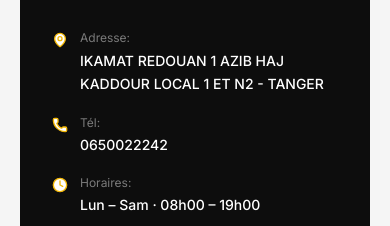
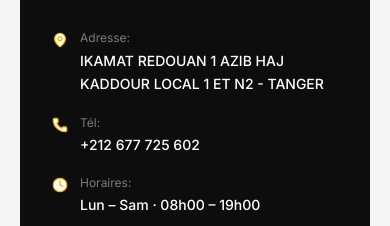
Before and after one commit to nounrr/boukirEcom, a Next.js app: page /fr in a window 390 px wide. Shown: the part 7760-7986 px from the top of the page. Built offline with nearby package versions, Linux system fonts and the light colour scheme; no server answers.

Commit message:
Met à jour le téléphone et WhatsApp du site Boukir Diamond

```diff
--- a/app/[locale]/(shop)/contact/page.tsx
+++ b/app/[locale]/(shop)/contact/page.tsx
@@ -14,10 +14,10 @@ const DEFAULT_SELLER = {
   name: 'BOUKIR DIAMOND',
   subtitle: 'CONSTRUCTION STORE',
   activity: 'Vente de Matériaux de Construction céramique, et de Marbre',
-  phones: 'GSM / WhatsApp : 06 50 02 22 42',
+  phones: 'GSM / WhatsApp : +212 677 725 602',
   address: 'IKAMAT REDOUAN 1 AZIB HAJ KADDOUR LOCAL 1 ET N2 - TANGER',
   email: 'boukir.diamond23@gmail.com',
-  serviceCharge: '06.50.02.22.42',
+  serviceCharge: '+212 677 725 602',
 }
 
 function buildEmbedUrl(query: string) {
--- a/src/components/home/home-store-section.tsx
+++ b/src/components/home/home-store-section.tsx
@@ -13,10 +13,10 @@ const DEFAULT_SELLER = {
   name: 'BOUKIR DIAMOND',
   subtitle: 'CONSTRUCTION STORE',
   activity: 'Vente de Matériaux de Construction céramique, et de Marbre',
-  phones: 'GSM / WhatsApp : 06 50 02 22 42',
+  phones: 'GSM / WhatsApp : +212 677 725 602',
   address: 'IKAMAT REDOUAN 1 AZIB HAJ KADDOUR LOCAL 1 ET N2 - TANGER',
   email: 'boukir.diamond23@gmail.com',
-  serviceCharge: '06.50.02.22.42',
+  serviceCharge: '+212 677 725 602',
 }
 
 function buildEmbedUrl(query: string) {
--- a/src/components/home/professional/professional-store.tsx
+++ b/src/components/home/professional/professional-store.tsx
@@ -8,7 +8,7 @@ import { cn } from '@/lib/utils'
 const DEFAULT_MAP_URL =
   'https://www.google.com/maps/place/BOUKIR+DIAMOND+CONSTUCTION+STORE/@35.7532036,-5.8421462,1453m/data=!3m2!1e3!4b1!4m6!3m5!1s0xd0b87005196739b:0xfa8dc0aeae136e27!8m2!3d35.7532036!4d-5.8421462!16s%2Fg%2F11y45mc9yr?entry=ttu'
 const DEFAULT_QUERY = 'BOUKIR DIAMOND CONSTUCTION STORE'
-const DEFAULT_PHONE = '0650022242'
+const DEFAULT_PHONE = '+212 677 725 602'
 const DEFAULT_EMAIL = 'boukir.diamond23@gmail.com'
 const DEFAULT_ADDRESS = 'IKAMAT REDOUAN 1 AZIB HAJ KADDOUR LOCAL 1 ET N2 - TANGER'
 
--- a/src/components/invoice/invoice-print-template.tsx
+++ b/src/components/invoice/invoice-print-template.tsx
@@ -107,10 +107,10 @@ export function InvoicePrintTemplate({
     name: "BOUKIR DIAMOND",
     subtitle: "CONSTRUCTION STORE",
     activity: "Vente de Matériaux de Construction céramique, et de Marbre",
-    phones: "GSM / WhatsApp : 06 50 02 22 42",
+    phones: "GSM / WhatsApp : +212 677 725 602",
     address: "IKAMAT REDOUAN 1 AZIB HAJ KADDOUR LOCAL 1 ET N2 - TANGER",
     email: "boukir.diamond23@gmail.com",
-    serviceCharge: "06.50.02.22.42",
+    serviceCharge: "+212 677 725 602",
   }
 
   const invoiceDate = useMemo(() => {
--- a/src/components/layout/whatsapp-floating-button.tsx
+++ b/src/components/layout/whatsapp-floating-button.tsx
@@ -12,7 +12,7 @@ function extractFirstPhoneCandidate(input: string): string {
   // Match the first plausible phone chunk (keeps optional leading +).
   // Examples it can handle:
   // - "+212 6 50 02 22 42"
-  // - "GSM: 0650022242"
+  // - "GSM: +212 677 725 602"
   const match = text.match(/\+?\d[\d\s().\-]{6,}\d/)
   return (match?.[0] ?? "").trim()
 }
--- a/src/lib/cgv/content.ts
+++ b/src/lib/cgv/content.ts
@@ -11,7 +11,7 @@ export const seller = {
   ice: '003381011000082',
   address: 'IKAMAT REDOUAN 1, AZIB HAJ KADDOUR, LOCAL 1 ET N° 2, TANGER, MAROC',
   email: 'boukir.diamond23@gmail.com',
-  mobile: '06 50 02 22 42',
+  mobile: '+212 677 725 602',
 } as const
 
 type Section = readonly [title: string, body: string]
--- a/src/lib/contact.ts
+++ b/src/lib/contact.ts
@@ -8,13 +8,13 @@
  */
 import { COMPANY, COMPANY_LINKS } from "@/lib/links/team"
 
-const DEFAULT_PHONE = "0650022242"
+const DEFAULT_PHONE = "+212 677 725 602"
 const DEFAULT_EMAIL = "boukir.diamond23@gmail.com"
 const DEFAULT_ADDRESS = "IKAMAT REDOUAN 1 AZIB HAJ KADDOUR LOCAL 1 ET N2 - TANGER"
 const DEFAULT_MAP_URL =
   "https://www.google.com/maps/place/BOUKIR+DIAMOND+CONSTUCTION+STORE/@35.7532036,-5.8421462,1453m/data=!3m2!1e3!4b1!4m6!3m5!1s0xd0b87005196739b:0xfa8dc0aeae136e27!8m2!3d35.7532036!4d-5.8421462!16s%2Fg%2F11y45mc9yr?entry=ttu"
 /** Confirmed business WhatsApp destination (master brief §11). */
-const DEFAULT_WHATSAPP = "+212650022242"
+const DEFAULT_WHATSAPP = "+212677725602"
 
 function firstPhone(raw: string): string {
   const match = raw.match(/\+?\d[\d\s().-]{6,}\d/)
--- a/src/lib/invoice/invoice-seller.ts
+++ b/src/lib/invoice/invoice-seller.ts
@@ -48,9 +48,9 @@ export const INVOICE_SELLER: InvoiceSeller = {
   city: env("NEXT_PUBLIC_INVOICE_SELLER_CITY"),
   postalCode: env("NEXT_PUBLIC_INVOICE_SELLER_POSTAL_CODE"),
   country: env("NEXT_PUBLIC_INVOICE_SELLER_COUNTRY") ?? "Maroc",
-  phone: env("NEXT_PUBLIC_INVOICE_SELLER_PHONE") ?? "0650022242",
+  phone: env("NEXT_PUBLIC_INVOICE_SELLER_PHONE") ?? "+212 677 725 602",
   phone2: env("NEXT_PUBLIC_INVOICE_SELLER_PHONE2") ?? "",
-  servicePhone: env("NEXT_PUBLIC_INVOICE_SELLER_SERVICE_PHONE") ?? "06.50.02.22.42",
+  servicePhone: env("NEXT_PUBLIC_INVOICE_SELLER_SERVICE_PHONE") ?? "+212 677 725 602",
   email: env("NEXT_PUBLIC_INVOICE_SELLER_EMAIL") ?? "boukir.diamond23@gmail.com",
   website: env("NEXT_PUBLIC_INVOICE_SELLER_WEBSITE"),
   ice: env("NEXT_PUBLIC_INVOICE_SELLER_ICE"),
```
Also changed, not shown: src/lib/privacy/content.ts (+4 -4 lines), 1 other file (tests, documents, lock files or other folders).
